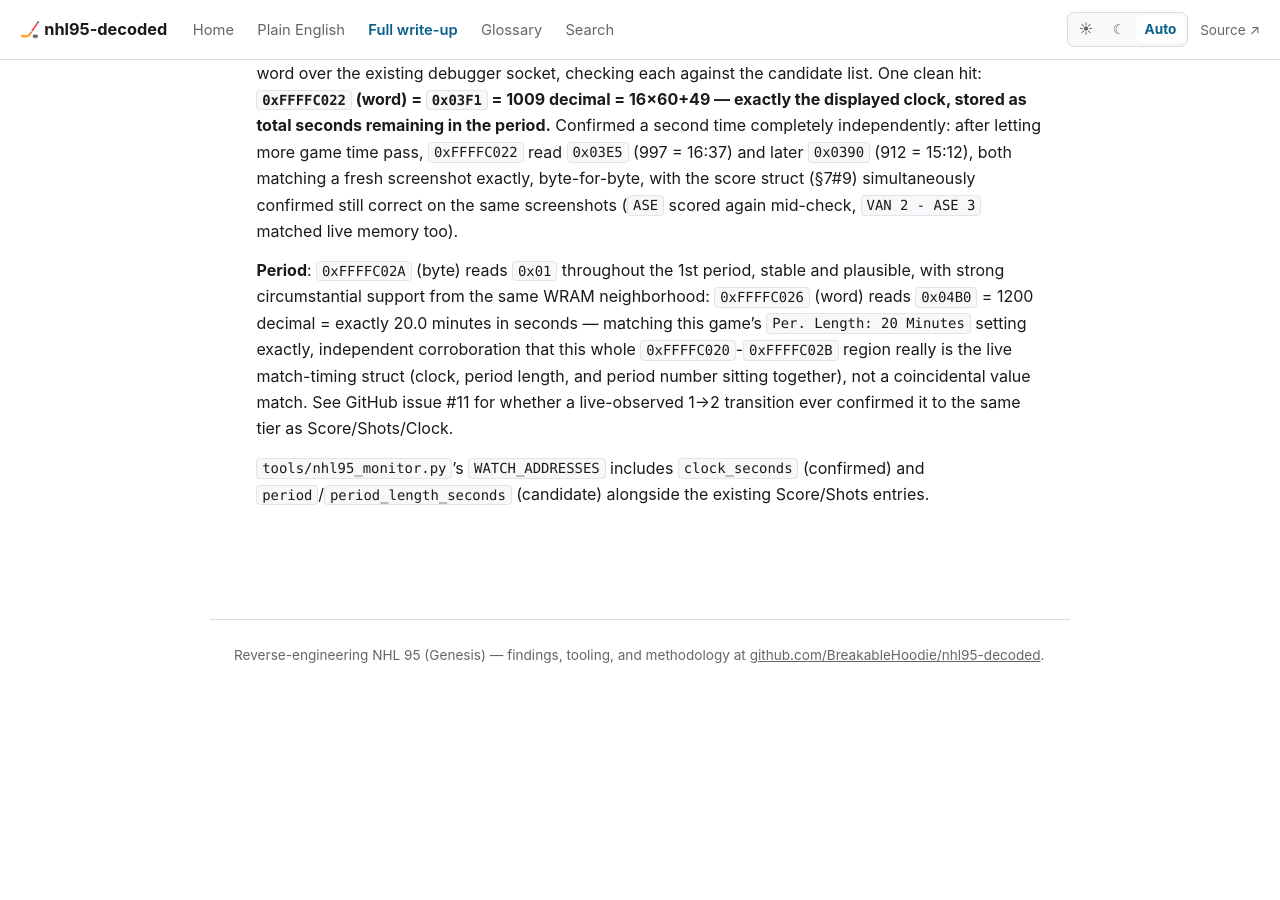
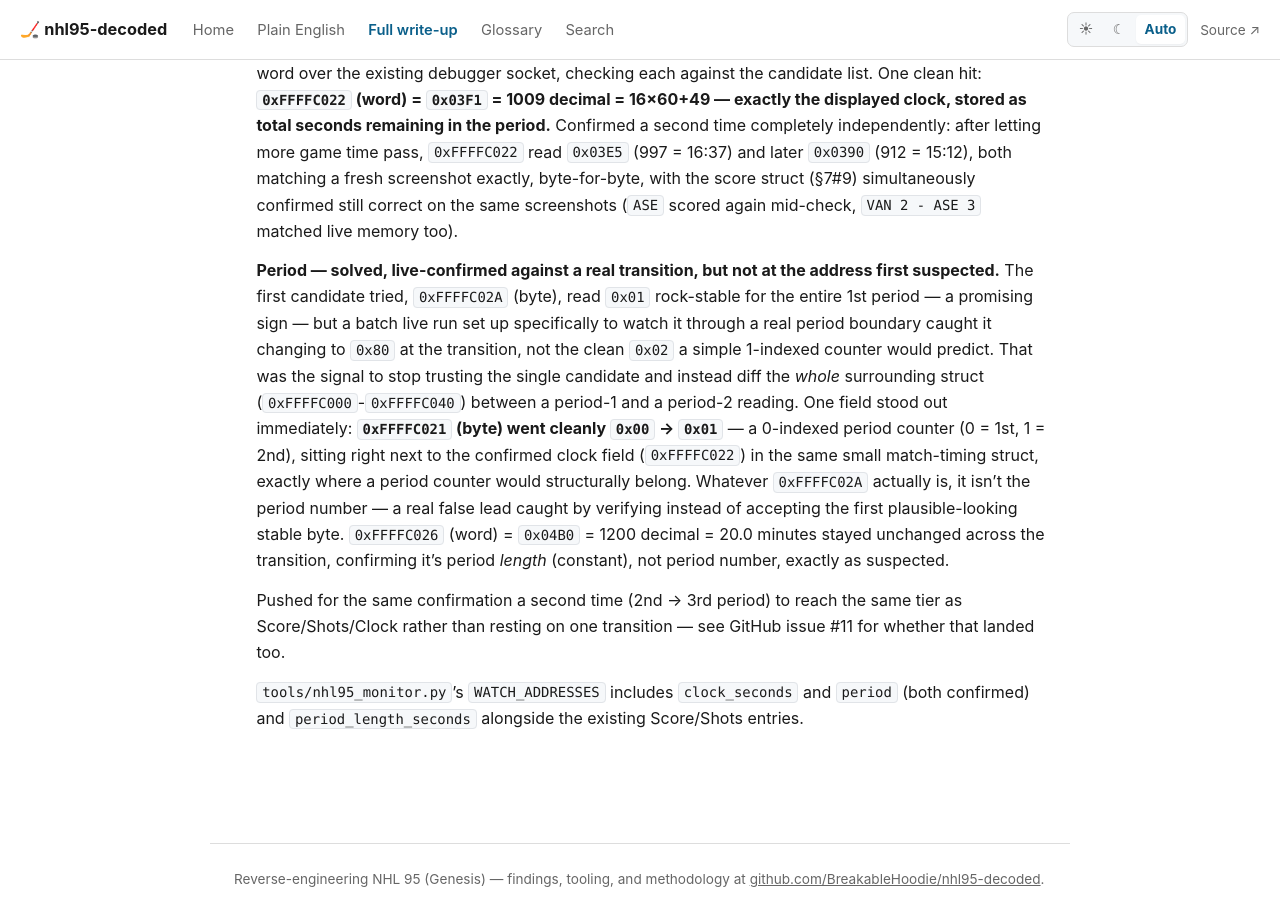
Before and after one commit to BreakableHoodie/nhl95-decoded, a Jekyll site: the page built from docs/FINDINGS.md, in a window 1280 px wide and 900 px high, scrolled down 41453 px. Built offline with Jekyll 4.4.1, drawn with Linux system fonts in a browser that asks for light colours; our own code applies the rules of GitHub Pages for plain Markdown files; before the commit the page ends 42160 px from its top, so only the background shows below that.

Commit message:
Correct the Period RAM address: 0xFFFFC021, not 0xFFFFC02A (a real false lead)
The first candidate (0xFFFFC02A) looked perfect -- rock-stable at 1 for
an entire period -- but a live-watched transition caught it jumping to
0x80 instead of a clean 2. That mismatch was the signal to diff the
whole surrounding struct between a period-1 and period-2 reading instead
of trusting one plausible-looking stable byte. The real field:
0xFFFFC021 (byte), 0-indexed, sitting right next to the confirmed clock
field where it structurally belongs -- confirmed against a real 1->2
transition. Whatever 0xFFFFC02A actually is, it isn't the period number.
A second live run is chasing a 2->3 transition for the same confirmation
tier as Score/Shots/Clock.

Co-Authored-By: Claude Sonnet 5 <noreply@anthropic.com>
Claude-Session: https://claude.ai/code/session_011aZ1aA9KD8EzFd2c37CkWn

```diff
--- a/docs/FINDINGS.md
+++ b/docs/FINDINGS.md
@@ -2042,17 +2042,30 @@ loop (`0x0083E88`). See §5.
     on the same screenshots (`ASE` scored again mid-check, `VAN 2 - ASE
     3` matched live memory too).
 
-    **Period**: `0xFFFFC02A` (byte) reads `0x01` throughout the 1st
-    period, stable and plausible, with strong circumstantial support from
-    the same WRAM neighborhood: `0xFFFFC026` (word) reads `0x04B0` = 1200
-    decimal = exactly 20.0 minutes in seconds — matching this game's
-    `Per. Length: 20 Minutes` setting exactly, independent corroboration
-    that this whole `0xFFFFC020`-`0xFFFFC02B` region really is the live
-    match-timing struct (clock, period length, and period number sitting
-    together), not a coincidental value match. See GitHub issue #11 for
-    whether a live-observed 1→2 transition ever confirmed it to the same
-    tier as Score/Shots/Clock.
+    **Period — solved, live-confirmed against a real transition, but not
+    at the address first suspected.** The first candidate tried,
+    `0xFFFFC02A` (byte), read `0x01` rock-stable for the entire 1st
+    period — a promising sign — but a batch live run set up specifically
+    to watch it through a real period boundary caught it changing to
+    `0x80` at the transition, not the clean `0x02` a simple 1-indexed
+    counter would predict. That was the signal to stop trusting the
+    single candidate and instead diff the *whole* surrounding struct
+    (`0xFFFFC000`-`0xFFFFC040`) between a period-1 and a period-2 reading.
+    One field stood out immediately: **`0xFFFFC021` (byte) went cleanly
+    `0x00` → `0x01`** — a 0-indexed period counter (0 = 1st, 1 = 2nd),
+    sitting right next to the confirmed clock field (`0xFFFFC022`) in the
+    same small match-timing struct, exactly where a period counter would
+    structurally belong. Whatever `0xFFFFC02A` actually is, it isn't the
+    period number — a real false lead caught by verifying instead of
+    accepting the first plausible-looking stable byte. `0xFFFFC026`
+    (word) = `0x04B0` = 1200 decimal = 20.0 minutes stayed unchanged
+    across the transition, confirming it's period *length* (constant),
+    not period number, exactly as suspected.
+
+    Pushed for the same confirmation a second time (2nd → 3rd period) to
+    reach the same tier as Score/Shots/Clock rather than resting on one
+    transition — see GitHub issue #11 for whether that landed too.
 
     `tools/nhl95_monitor.py`'s `WATCH_ADDRESSES` includes `clock_seconds`
-    (confirmed) and `period`/`period_length_seconds` (candidate) alongside
+    and `period` (both confirmed) and `period_length_seconds` alongside
     the existing Score/Shots entries.
```
Also changed, not shown: CLAUDE.md (+18 -10 lines), tools/nhl95_monitor.py (+18 -9 lines).
